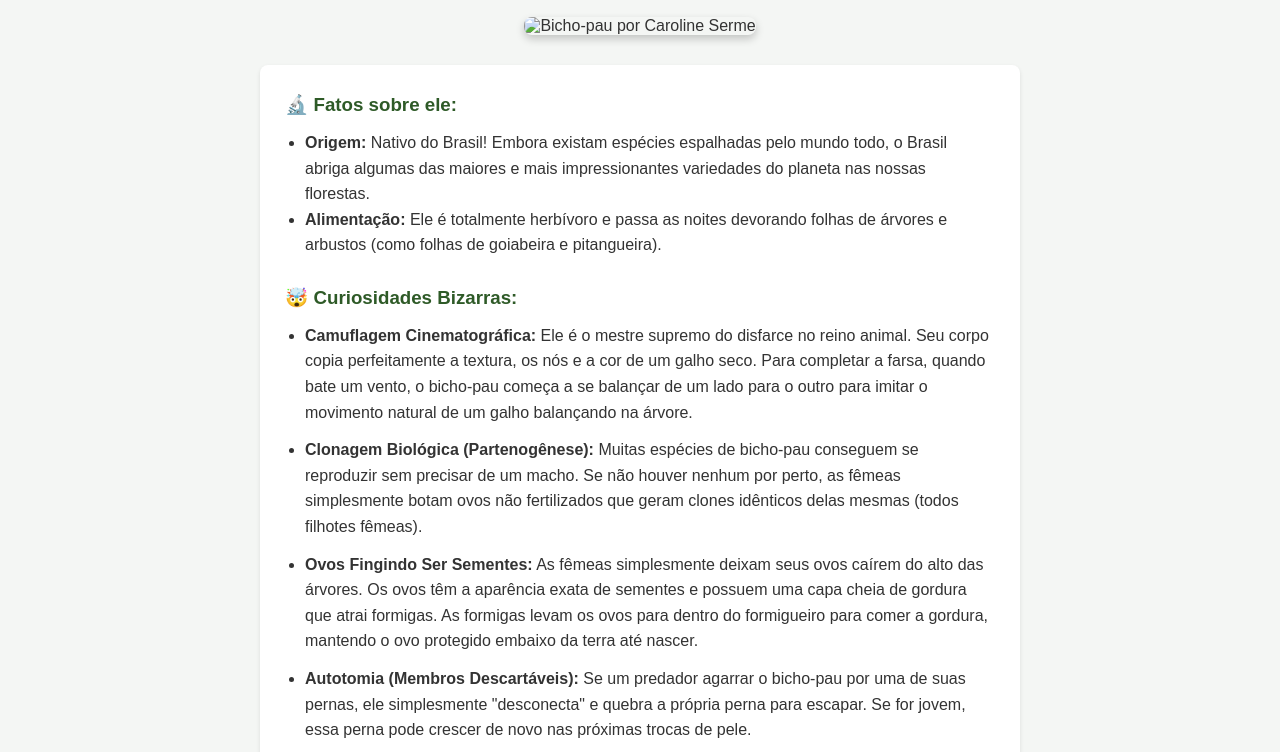
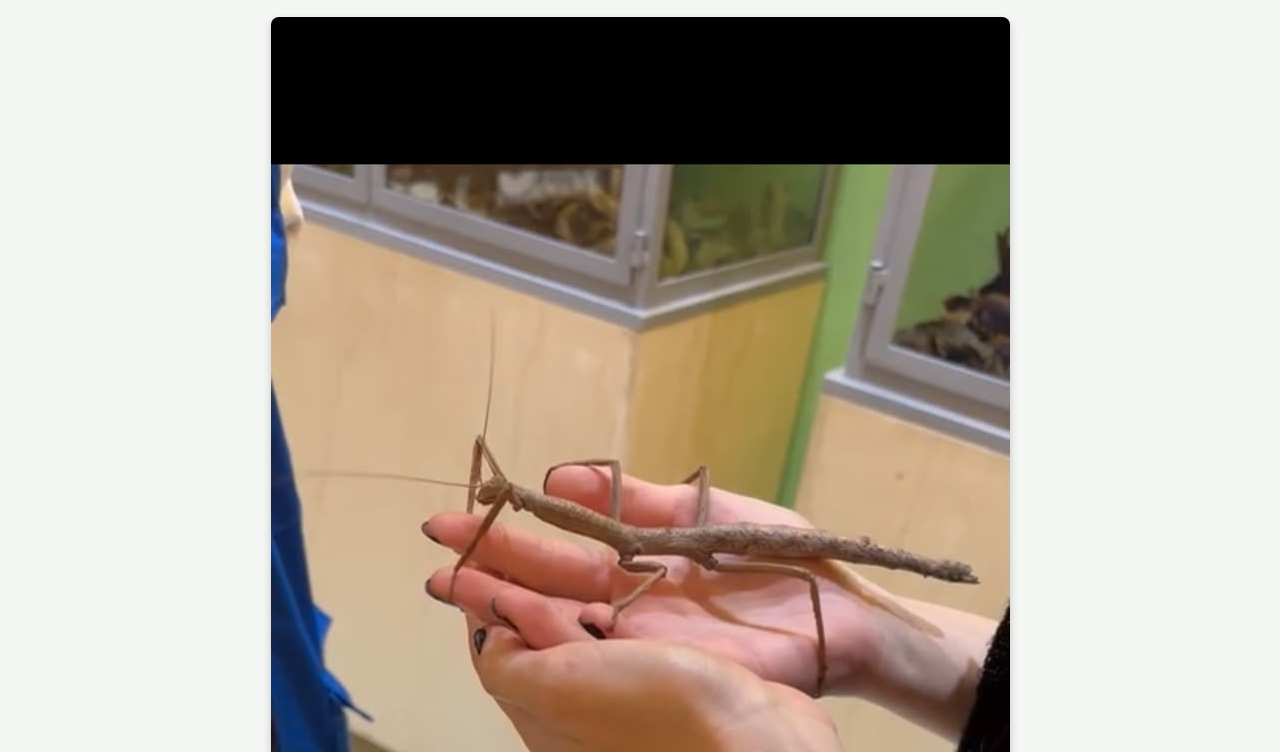
Before and after one commit to carolineserme/projeto-insetos, a plain HTML site: page bicho-pau.html in a window 1280 px wide. Shown: the part 252-1004 px from the top of the page. Drawn offline with Linux system fonts and the light colour scheme.

Commit message:
Update bicho-pau.html

```diff
--- a/bicho-pau.html
+++ b/bicho-pau.html
@@ -21,7 +21,7 @@
             <h1 class="page-title" style="text-align: left; margin-bottom: 10px;">Phasmatodea</h1>
             <h2 style="font-size: 1.2rem; color: #666; font-style: italic; margin-bottom: 20px;">(Conhecido popularmente como Bicho-pau)</h2>
             <div style="text-align: center; margin-bottom: 30px;">
-                <img src="imagens/autoral2.jpg" alt="Bicho-pau por Caroline Serme" style="max-width: 100%; height: auto; border-radius: 8px; box-shadow: 0 4px 8px rgba(0,0,0,0.2);">
+               <img src="imagens/autoral2.jpg.jpeg" alt="Bicho-pau por Caroline Serme" style="max-width: 100%; height: auto; border-radius: 8px; box-shadow: 0 4px 8px rgba(0,0,0,0.2);">
             </div>
             <div style="background: #fff; padding: 25px; border-radius: 8px; box-shadow: 0 2px 4px rgba(0,0,0,0.1); color: #333; line-height: 1.6;">
                 <h3 style="color: #2E5A27; margin-bottom: 10px;">🔬 Fatos sobre ele:</h3>
```
